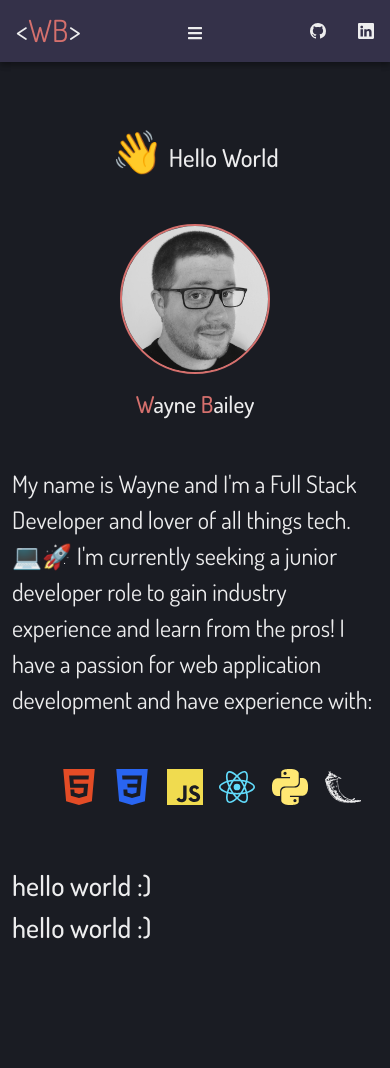
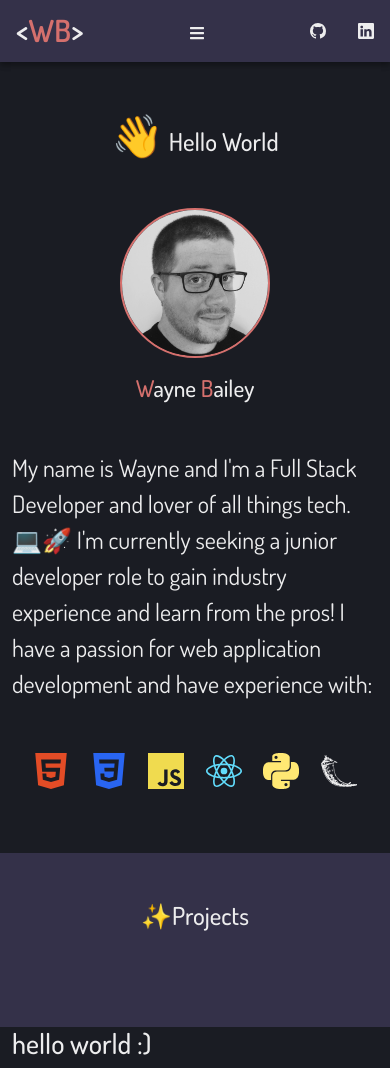
Before and after one commit to itrytocodethings/portfoliov1, a React (Vite) app: page / in a window 390 px wide. Before the commit the page ends 952 px from the top, so only its background shows below. Built offline with nearby package versions, Linux system fonts and the light colour scheme.

Commit message:
mostly completed about section, added some animations. touch ups

```diff
--- a/src/assets/css/index.css
+++ b/src/assets/css/index.css
@@ -34,7 +34,7 @@ nav.main {
 }
 nav div.nav .logo {
   font-size: 1.9em;
-  font-weight: 400;
+  font-weight: 600;
   transition: all .6s ease-in-out;
 
 }
@@ -74,15 +74,17 @@ div.toggle-link button:focus {
     position: absolute;
     top: -300px;
     flex-direction: column;
-    background-color: var(--secondary-bg);
-    width: 80%;
+    background-color: var(--alt-bg);
+    width: 90%;
     box-shadow: rgba(0, 0, 0, 0.16) 0px 3px 6px, rgba(0, 0, 0, 0.23) 0px 3px 6px !important;
-    border: 2px solid #4d194d;
-    border-radius: 5px;
+    border: 1px solid rgba(0, 0, 0, .4);
+    border-radius: 0 0 5px 5px;
+    border-top: 0;
     left: 50%;
     transform: translate(-50%, 0);
     padding-top: 15px;
     padding-bottom: 15px;
+    z-index: 100;
   }
 
   div.nav.middle.open {
@@ -118,14 +120,12 @@ div.toggle-link button:focus {
 
 button.to-top {
   opacity: 0 !important;
-  color: #ededee;
-  font-size: 1.3em;
+  color: var(--primary-color);
   position: fixed;
+  font-size: 1.5em;
   right: 15px;
   bottom: 15px;
   border-radius: 100%;
-  background-color: var(--primary-color);
-  box-shadow: rgba(0, 0, 0, 0.16) 0px 3px 6px, rgba(0, 0, 0, 0.23) 0px 3px 6px !important;
   border: none;
 }
 
@@ -139,9 +139,12 @@ button.to-top.invisible {
 }
 
 button.to-top:hover {
-  background-color: #ededee;
-  color: var(--primary-color);
+  color: #ededee;
   transition: all 1s ease-in-out !important;
+}
+
+button.to-top:hover:focus {
+  box-shadow: none;
 }
 
 /* about */
@@ -185,6 +188,12 @@ section.about .left {
   border-right: 3px solid var(--primary-color);
 }
 
+@media(max-width: 767px) {
+  section.about .left {
+    border-right: none;
+  }
+}
+
 @media (max-width: 650px) {
   section.about .left {
     border: none;
@@ -195,9 +204,48 @@ section.about ul {
   list-style: none;
   display: flex;
   justify-content: space-evenly;
+  padding-left: 0;
+}
+
+li.techstack-icon {
+  position: relative;
 }
 
 li.techstack-icon svg {
   width: 1.5em;
   height: 1.5em;
 }
+
+li.techstack-icon div {
+  opacity: 0;
+  position: absolute;
+  top: -1.5em;
+  left: 50%;
+  transform: translate(-50%, 0);
+  font-weight: 800;
+}
+
+li.techstack-icon:hover {
+  /* transform: scale(3); */
+  animation: pop-turn 1s 1;
+  cursor: pointer;
+}
+
+li.techstack-icon:hover div {
+  opacity: 1;
+  transition: opacity .5s ease-in-out;
+}
+
+@keyframes pop-turn {
+  0% {
+    transform: rotate(30deg);
+  }
+  50% {
+    transform: scale(1.5);
+  }
+}
+
+/* projects */
+section.projects {
+  background-color: var(--alt-bg);
+}
--- a/src/js/Components/Navbar.jsx
+++ b/src/js/Components/Navbar.jsx
@@ -18,7 +18,7 @@ export const Navbar = () => {
   }
   return (
     <>
-      <nav id='main-nav' class="main d-flex justify-content-between flex-wrap mb-3">
+      <nav id='main-nav' class="main d-flex justify-content-between flex-wrap">
         <div className="nav left">
           <a className="nav-link logo" aria-current="page" href="#">
             <span className="bracket">&#60;</span>
@@ -49,7 +49,7 @@ export const Navbar = () => {
           </button>
         </div>
         <div className="nav right">
-          <a class="nav-link" aria-current="page" href="#" target="_blank">
+          <a class="nav-link" aria-current="page" href="https://github.com/itrytocodethings" target="_blank">
             <VscGithubInverted />
           </a>
           <a class="nav-link" aria-current="page" href="#" target="_blank">
--- a/src/js/Pages/Portfolio.jsx
+++ b/src/js/Pages/Portfolio.jsx
@@ -16,14 +16,16 @@ import {
 } from "react-icons/si";
 
 const Portfolio = () => {
+
   let techIcons = [
-    <SiHtml5 style={{ color: "#e34c26" }} />,
-    <SiCss3 style={{ color: "#2965f1" }} />,
-    <SiJavascript style={{ color: "#F0DB4F" }} />,
-    <SiReact style={{ color: "#61DBFB" }} />,
-    <SiPython style={{ color: "#FFE873" }} />,
-    <SiFlask />,
+    {name: 'HTML', color: '#e34c26', icon: <SiHtml5 style={{ color: "#e34c26" }} />},
+    {name: 'CSS', color: '#2965f1' , icon: <SiCss3 style={{ color: "#2965f1" }} />},
+    {name: 'Javascript', color: '#f0db4f', icon: <SiJavascript style={{ color: "#F0DB4F" }} />},
+    {name: 'React', color: '#61dbfb', icon: <SiReact style={{ color: "#61DBFB" }} />},
+    {name: 'Python', color: '#ffe873', icon: <SiPython style={{ color: "#FFE873" }} />},
+    {name: 'Flask', color: 'inherit', icon: <SiFlask/>},
   ];
+
   const [showPageUp, setShowPageUp] = useState(false);
   window.onscroll = () => {
     window.scrollY > 50 ? setShowPageUp(true) : setShowPageUp(false);
@@ -59,8 +61,8 @@ const Portfolio = () => {
                     </p>
                     <p className="text-center">
                       <ul>
-                        {techIcons.map((icon) => (
-                          <li className="techstack-icon">{icon}</li>
+                        {techIcons.map((tech) => (
+                          <li className="techstack-icon"><div className="tech" style={{color: tech.color}}>{tech.name}</div>{tech.icon}</li>
                         ))}
                       </ul>
                     </p>
@@ -72,7 +74,11 @@ const Portfolio = () => {
         </section>
         <section className="projects">
           <div id="projects" className="container portfolio">
-            <h1>hello world :)</h1>
+          <div className="projects-content py-5">
+              <h2 className="text-center mb-5"><span className="wave">✨</span>Projects</h2>
+              <div className="row">
+              </div>
+            </div>
           </div>
         </section>
         <section className="contact">
```
